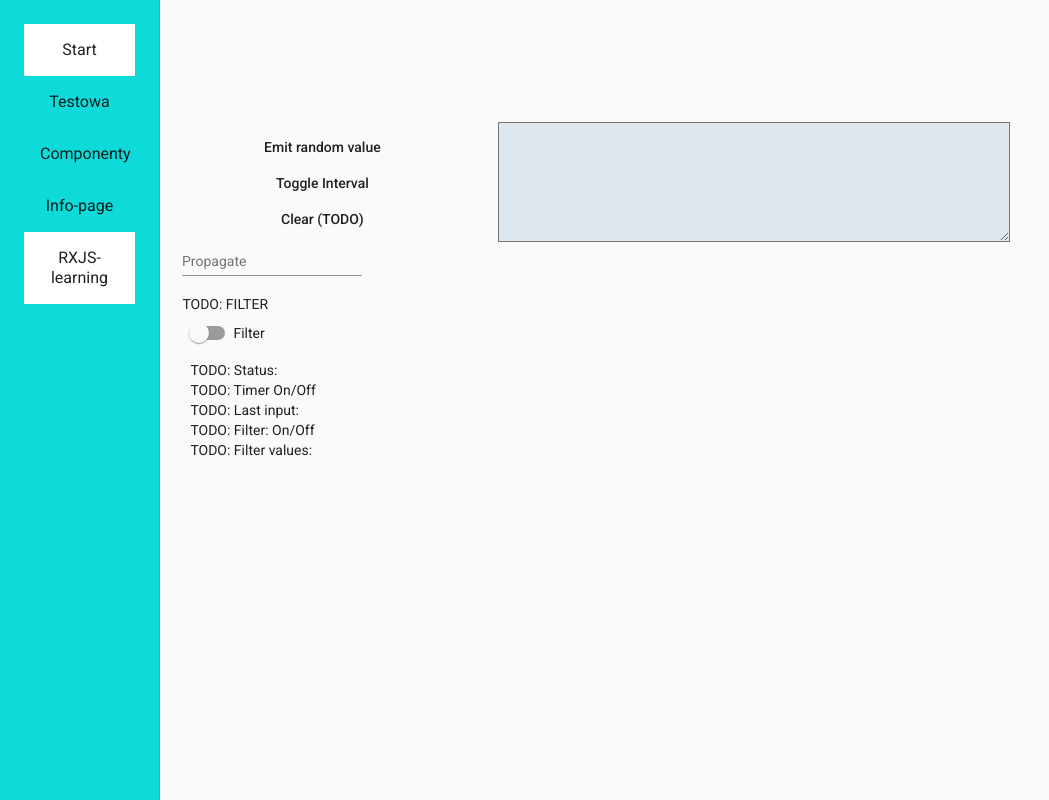
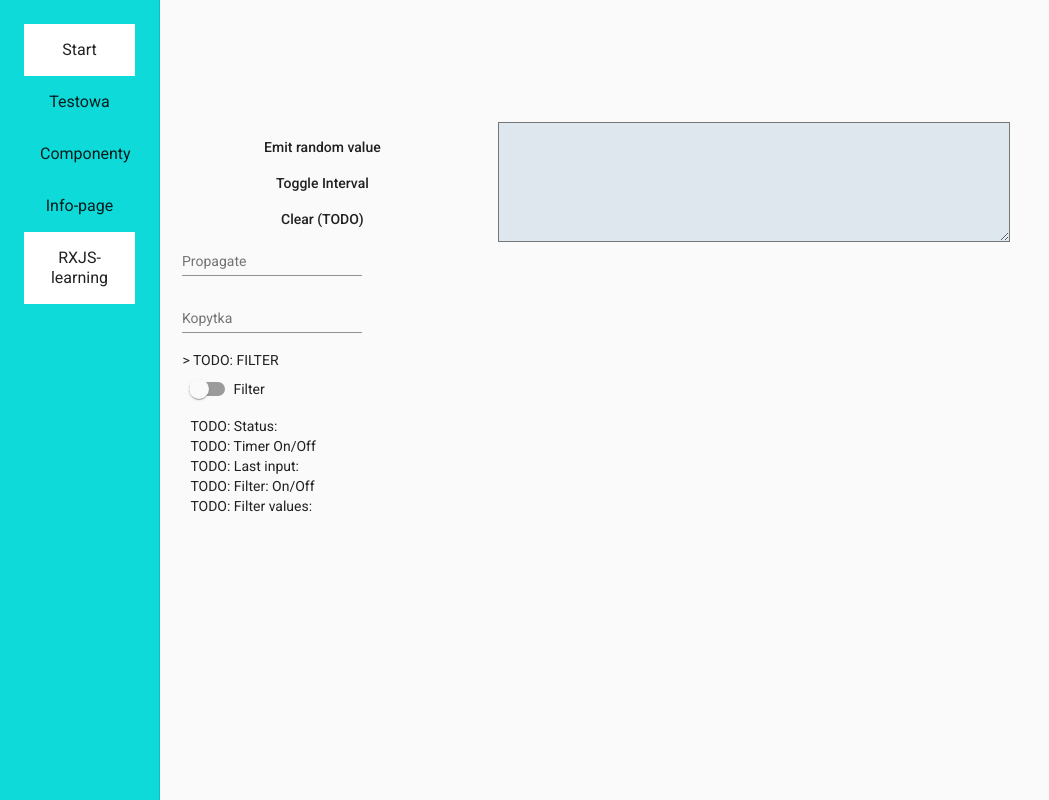
Before and after one commit to ArturOnEuvic/Test999, an Angular app: page /rxjs-learning in a window 1280 px wide. Shown: the whole page, without its empty margins (0-1049 px from the left). Built offline with nearby package versions, Linux system fonts and the light colour scheme.

Commit message:
task: clear/propagate value

```diff
--- a/src/app/rxjs-learning/rxjs-learning.component.html
+++ b/src/app/rxjs-learning/rxjs-learning.component.html
@@ -10,7 +10,7 @@
       Toggle Interval
    </button>
 
-   <button mat-button id="time_event">
+   <button mat-button id="time_event" (click)="clearAll()">
       Clear (TODO)
    </button>
 
@@ -20,6 +20,14 @@
          <input matInput formControlName="propagate" type="text">
       </mat-form-field>
    </form>
+
+
+   <form [formGroup]="inputForm">
+      <mat-form-field>
+         <mat-label>Kopytka</mat-label>
+         <input matInput formControlName="kopytka" type="text">
+      </mat-form-field>
+   </form>>
 
    TODO: FILTER
 
--- a/src/app/rxjs-learning/rxjs-learning.component.ts
+++ b/src/app/rxjs-learning/rxjs-learning.component.ts
@@ -19,11 +19,14 @@ export class RxjsLearningComponent implements OnInit {
 
   inputForm: FormGroup;
 
+
   constructor(private formBuilder: FormBuilder) {
 
     this.inputForm = this.formBuilder.group({
       propagate: new FormControl('', { updateOn: 'submit' }),
+      kopytka: new FormControl('', {updateOn: 'submit'})
     })
+
   }
 
   ngOnInit(): any {
@@ -32,14 +35,26 @@ export class RxjsLearningComponent implements OnInit {
 
     // scalanie wyników w jeden stream, przy pomocy 'merge'
     merge(this.randomValueStream$, this.intervalStream$, propagatevalueChanges$)
-      .subscribe((valueEmitted) => {
+      .subscribe((valueEmitted: string) => {
 
         let currentValue = this.textAreaOutput$.value;
         const newLine = "\r\n";
         this.textAreaOutput$.next(valueEmitted + newLine + currentValue);
       });
 
+
+      const kopytkaChanges$ = this.inputForm.controls['kopytka'].valueChanges;
+
+      merge(this.randomValueStream$, this.intervalStream$, kopytkaChanges$)
+        .subscribe((valueEmitted: string) => {
+
+          let currentValue = this.textAreaOutput$.value;
+          const newLine = "\r\n";
+          this.textAreaOutput$.next(valueEmitted + ' kopytka' + newLine + currentValue);
+        });
+
   }
+
 
   emitRandomValue(): void {
     this.randomValueStream$.next(this.randomIntFromInterval(1, 100).toString());
@@ -60,4 +75,12 @@ export class RxjsLearningComponent implements OnInit {
   intervalMethod() {
     this.intervalStream$.next(this.randomIntFromInterval(300, 400).toString());
   }
+
+  clearAll(): void{
+    this.textAreaOutput$.next(this.ngOnInit().reset())
+  }
+
+
+
+
 }
```
